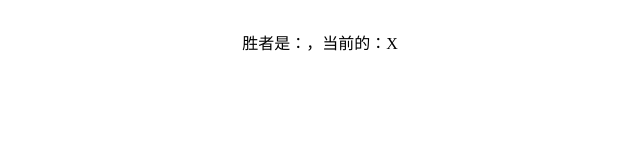
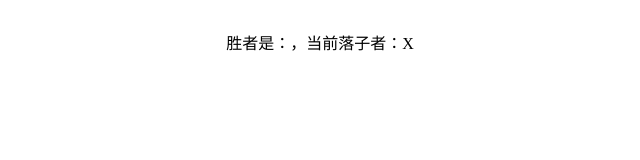
Before and after one commit to dizuncainiao/hello-react, a React (Vite) app: page / in a window 1280 px wide. Shown: the top 160 px of the page, without its empty margins (320-960 px from the left). Built offline with nearby package versions, Linux system fonts and the light colour scheme.

Commit message:
feat: 🎸 优化~

```diff
--- a/src/App.tsx
+++ b/src/App.tsx
@@ -65,7 +65,7 @@ function Board() {
   return (
     <>
       <div style={{ textAlign: "center" }}>
-        胜者是：{winner}，当前的：{currentPlayer}
+        胜者是：{winner}，当前落子者：{currentPlayer}
       </div>
       <div className="board">
         {squares.map((square, index) => {
```
